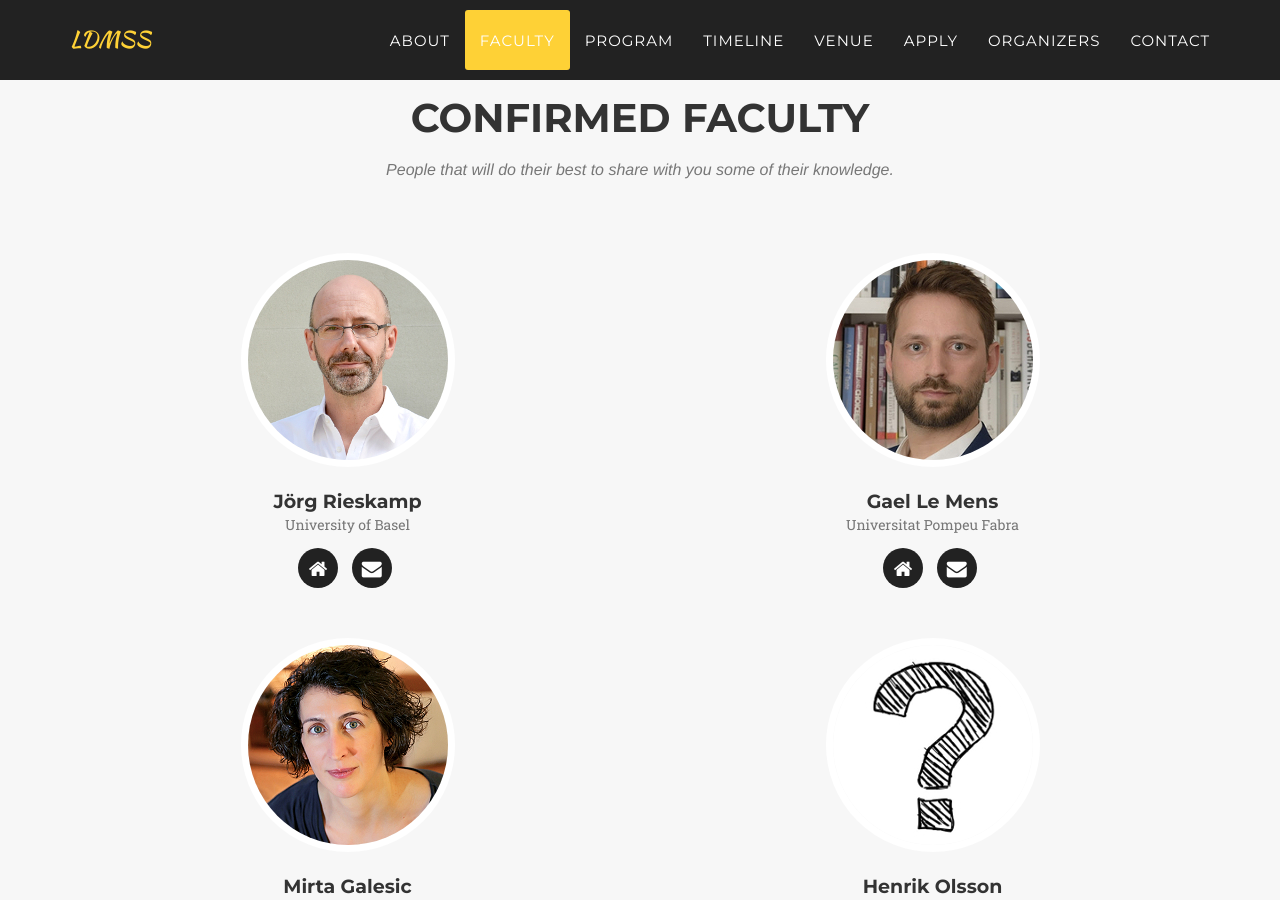
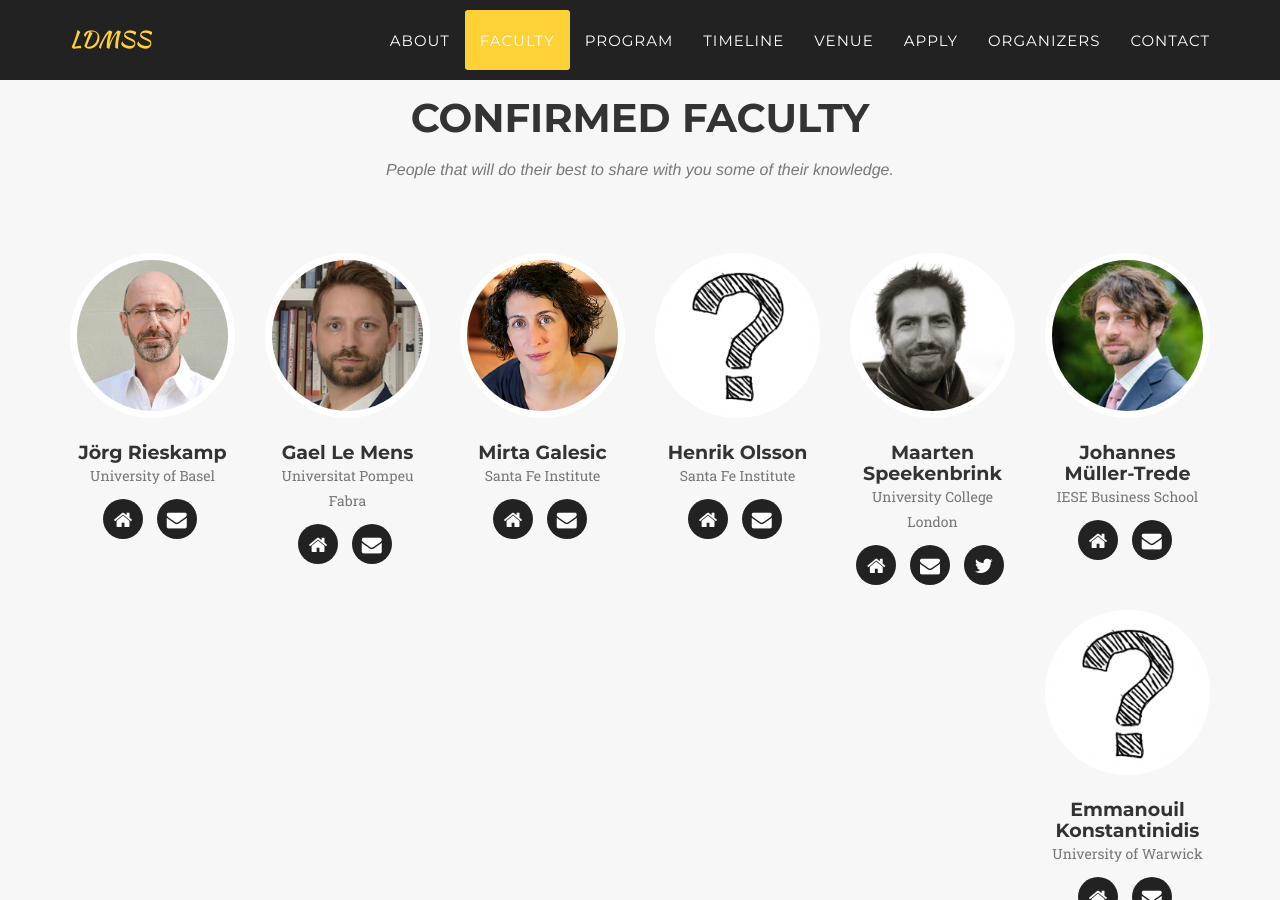
Before and after one commit to ldmss/ldmss.github.io, a Jekyll site: the page built from index.html, in a window 1280 px wide and 900 px high, scrolled down 1586 px. Built offline with Jekyll 4.4.1, drawn with Linux system fonts in a browser that asks for light colours; some web fonts are replaced.

Commit message:
corrected column formatting

```diff
--- a/_includes/faculty.html
+++ b/_includes/faculty.html
@@ -9,7 +9,7 @@
             </div>
             <div class="row">
                 {% for member in site.faculty %}
-                <div class="col-lg-6 col-md-4 col-sm-3 col-xs-1">
+                <div class="col-lg-2 col-md-3 col-sm-4 col-xs-2">
                     <div class="team-member">
                         <img src="img/faculty/{{ member.pic }}.jpg" class="img-responsive img-circle" alt="">
                         <h4>{{ member.name }}</h4>
```
